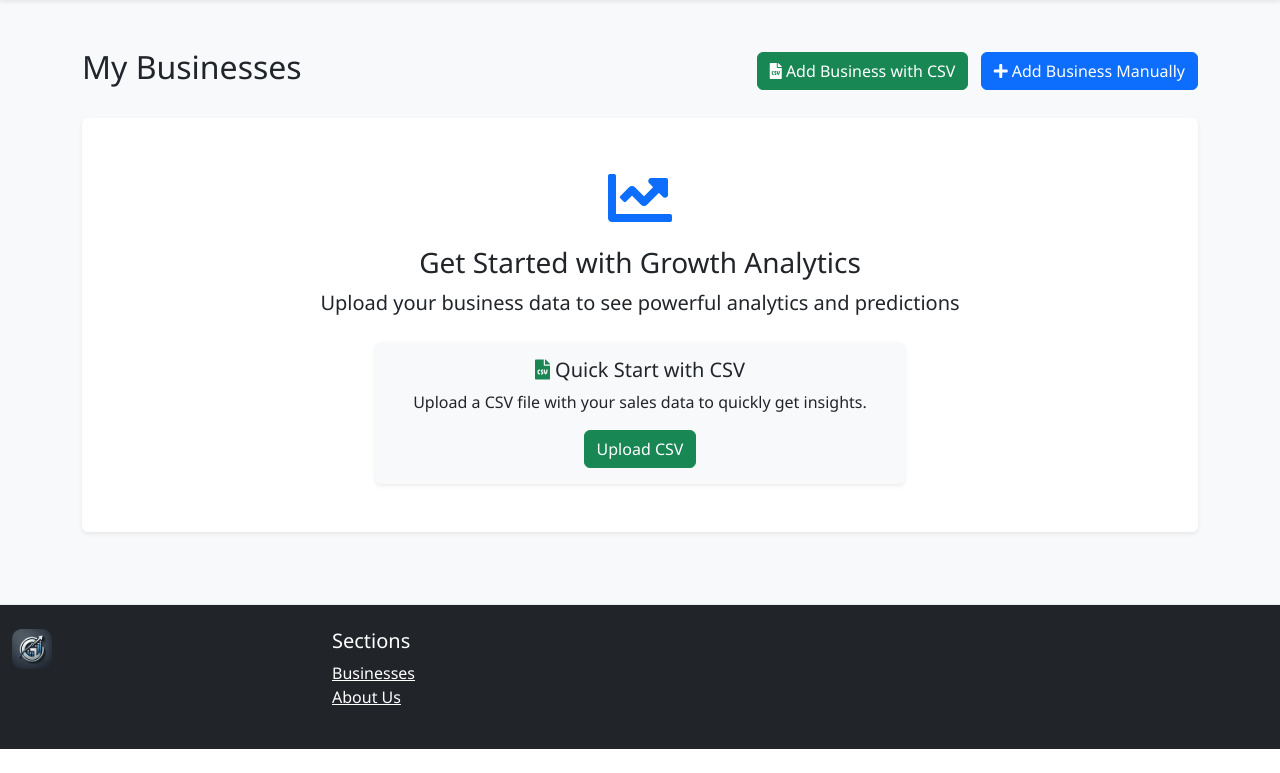
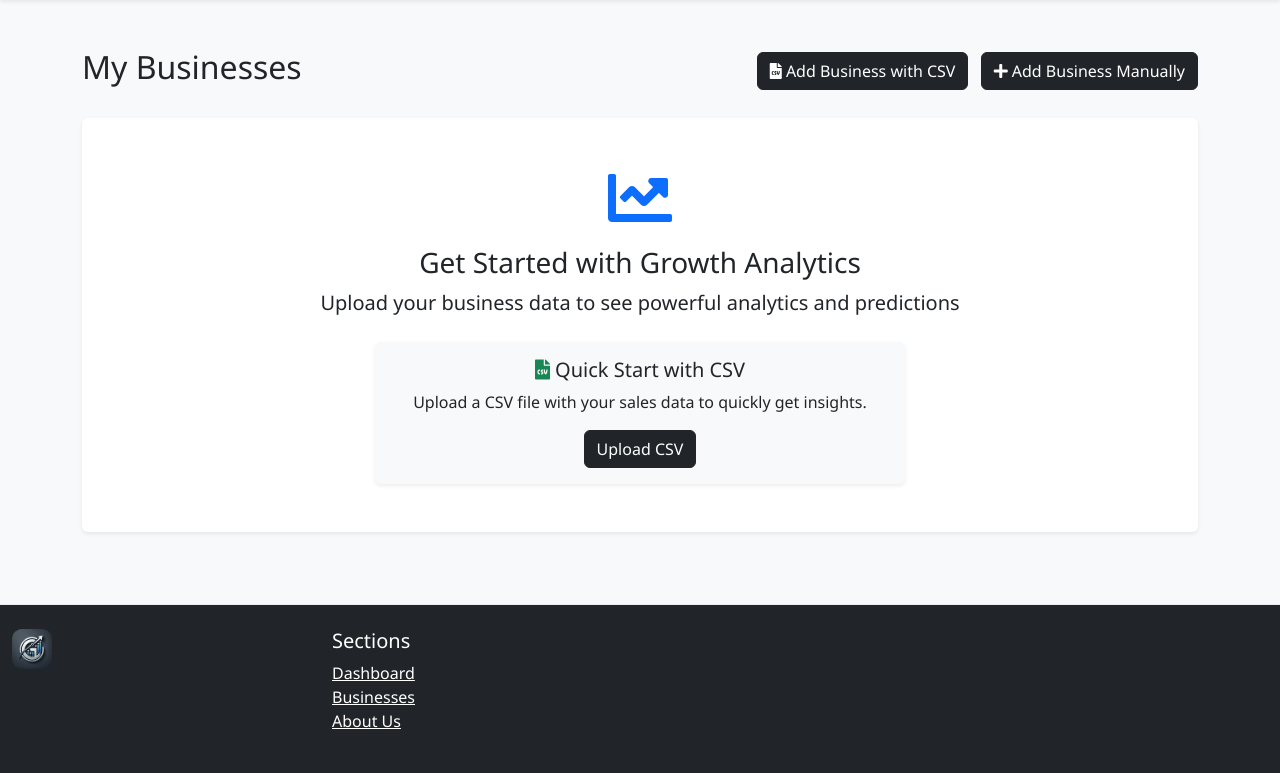
Before and after one commit to Munaikh/Django-project, a Django app: page /businesses/ in a window 1280 px wide. Shown: the part 79-852 px from the top of the page. Before the commit the page ends 828 px from the top, so only its background shows below. Run offline with Django 3.2, Linux system fonts and the light colour scheme; the visitor is signed in with stand-in values (Sample User, id 1); data that the repository does not hold is empty.

Commit message:
Buttons & little things

```diff
--- a/project_design/growth_app/templates/growth_app/about_us.html
+++ b/project_design/growth_app/templates/growth_app/about_us.html
@@ -173,7 +173,7 @@
                                 <div class="mb-3">
                                     <textarea class="form-control" rows="3" placeholder="Your Message" required></textarea>
                                 </div>
-                                <button type="submit" class="btn btn-primary w-100">Send Message</button>
+                                <button type="submit" class="btn btn-dark w-100">Send Message</button>
                             </form>
                         </div>
                     </div>
--- a/project_design/growth_app/templates/growth_app/add_business.html
+++ b/project_design/growth_app/templates/growth_app/add_business.html
@@ -87,7 +87,7 @@
 
                         <div class="d-grid gap-2 d-md-flex justify-content-md-end">
                             <a href="{% url 'businesses_list' %}" class="btn btn-outline-secondary me-md-2">Cancel</a>
-                            <button type="submit" class="btn btn-primary">Create Business</button>
+                            <button type="submit" class="btn btn-dark">Create Business</button>
                         </div>
                     </form>
                 </div>
--- a/project_design/growth_app/templates/growth_app/add_business_csv.html
+++ b/project_design/growth_app/templates/growth_app/add_business_csv.html
@@ -63,7 +63,7 @@
                         </div>
 
                         <div class="d-grid">
-                            <button type="submit" class="btn btn-success btn-lg">
+                            <button type="submit" class="btn btn-dark btn-lg">
                                 <i class="fas fa-upload"></i> Create Business & Upload Data
                             </button>
                         </div>
--- a/project_design/growth_app/templates/growth_app/base.html
+++ b/project_design/growth_app/templates/growth_app/base.html
@@ -84,6 +84,7 @@
                     <h5 class="text-white">Sections</h5>
                     <ul class="list-unstyled">
                         {% if user.is_authenticated %}
+                            <li><a href="{% url 'dashboard' %}" class="text-white">Dashboard</a></li>
                             <li><a href="{% url 'businesses_list' %}" class="text-white">Businesses</a></li>
                         {% else %}
                             <li><a href="{% url 'signin' %}" class="text-white">Sign In</a></li>
--- a/project_design/growth_app/templates/growth_app/businesses_list.html
+++ b/project_design/growth_app/templates/growth_app/businesses_list.html
@@ -7,10 +7,10 @@
     <div class="d-flex justify-content-between align-items-center mb-4">
         <h2>My Businesses</h2>
         <div>
-            <a href="{% url 'add_business_csv' %}" class="btn btn-success me-2">
+            <a href="{% url 'add_business_csv' %}" class="btn btn-dark me-2">
                 <i class="fas fa-file-csv"></i> Add Business with CSV
             </a>
-            <a href="{% url 'add_business' %}" class="btn btn-primary">
+            <a href="{% url 'add_business' %}" class="btn btn-dark">
                 <i class="fas fa-plus"></i> Add Business Manually
             </a>
         </div>
@@ -28,7 +28,7 @@
                             <div class="card-body">
                                 <h5 class="card-title"><i class="fas fa-file-csv text-success"></i> Quick Start with CSV</h5>
                                 <p>Upload a CSV file with your sales data to quickly get insights.</p>
-                                <a href="{% url 'add_business_csv' %}" class="btn btn-success">Upload CSV</a>
+                                <a href="{% url 'add_business_csv' %}" class="btn btn-dark">Upload CSV</a>
                             </div>
                         </div>
                     </div>
@@ -54,10 +54,10 @@
                         </div>
                         <div class="card-footer bg-white">
                             <div class="btn-group w-100">
-                                <a href="{% url 'business_analytics' business.id %}" class="btn btn-outline-success">
+                                <a href="{% url 'business_analytics' business.id %}" class="btn btn-dark">
                                     <i class="fas fa-chart-line"></i> Analytics
                                 </a>
-                                <button type="button" class="btn btn-outline-secondary dropdown-toggle" data-bs-toggle="dropdown" aria-expanded="false">
+                                <button type="button" class="btn  dropdown-toggle btn-dark" data-bs-toggle="dropdown" aria-expanded="false">
                                     <i class="fas fa-cog"></i> Manage
                                 </button>
                                 <ul class="dropdown-menu dropdown-menu-end">
--- a/project_design/growth_app/templates/growth_app/landing_page.html
+++ b/project_design/growth_app/templates/growth_app/landing_page.html
@@ -10,7 +10,7 @@
             <p class="lead mt-3 mb-4">Track performance, gain insights, and make data-driven decisions with our all-in-one business analytics platform.</p>
             <div class="mt-4">
                 <a href="{% url 'register' %}" class="btn btn-dark px-4 py-2 mr-2">Get Started</a>
-                <a href="https://www.youtube.com" target="_blank" rel="noopener noreferrer" class="btn btn-outline-secondary px-4 py-2">Book Demo</a>
+                <a href="https://www.youtube.com" target="_blank" rel="noopener noreferrer" class="btn btn-outline-secondary px-4 py-2">Watch Demo</a>
                 <div class="landing-images col-lg-12">
                     <img src="{% static 'images/landing-img-1.png' %}" alt="Growth" width="50%" height="10%">
                     <div class="landing-images col-lg-6">
--- a/project_design/growth_app/templates/growth_app/user_settings.html
+++ b/project_design/growth_app/templates/growth_app/user_settings.html
@@ -74,7 +74,7 @@
                             {% endif %}
                         </div>
 
-                        <button type="submit" class="btn btn-primary">Update Profile</button>
+                        <button type="submit" class="btn btn-dark">Update Profile</button>
                     </form>
                 </div>
             </div>
@@ -136,7 +136,7 @@
                             {% endif %}
                         </div>
 
-                        <button type="submit" class="btn btn-primary">Change Password</button>
+                        <button type="submit" class="btn btn-dark">Change Password</button>
                     </form>
                 </div>
             </div>
```
